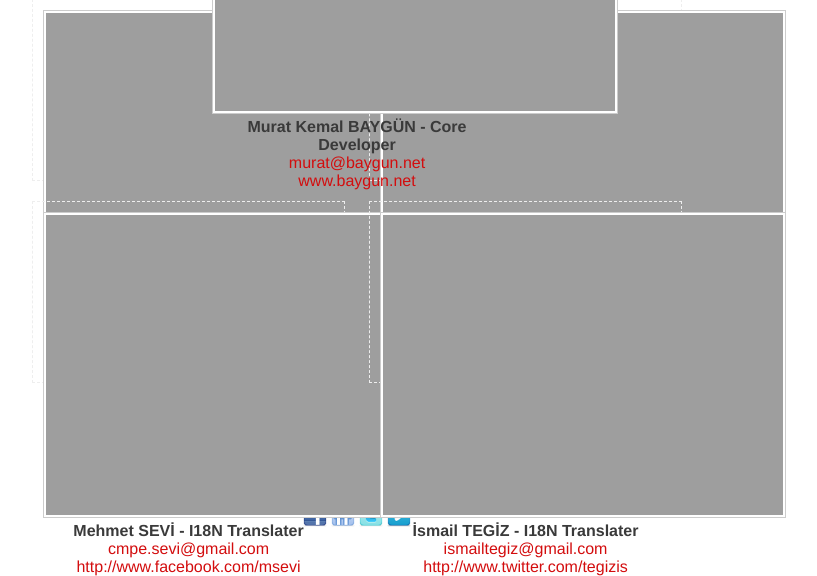
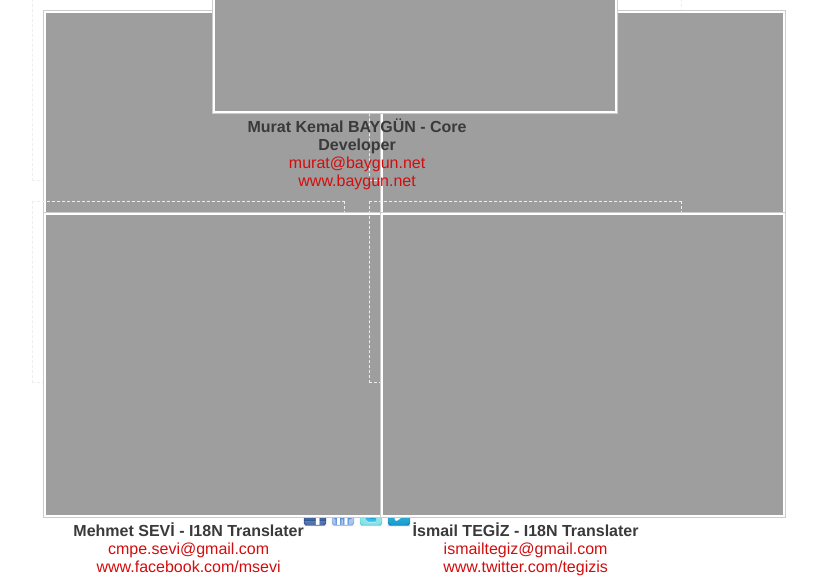
Before and after one commit to lab2023/kebab-project.com, a Jekyll site: the page built from team.html, in a window 1280 px wide and 900 px high, scrolled down 726 px, cut to the strip 324-900 px from the top of the window. Shown: the whole strip, without its empty margins (283-1100 px from the left). Built offline with Jekyll 4.4.1, drawn with Linux system fonts in a browser that asks for light colours; some web fonts are replaced; some of the changed lines change nothing that is shown.

Commit message:
Update team.html

```diff
--- a/team.html
+++ b/team.html
@@ -51,7 +51,7 @@ layout: default
         <img src="http://www.kebab-project.com/images/kebab-developer-team/ibrahim-ozgun-ozkan.jpg" alt="İbrahim Özgün ÖZKAN" /> <br />
         <strong>İbrahim Özgün ÖZKAN - I18N Translater</strong><br />
         <a href="mailto:ibrahim.ozgun.ozkan@lab2023.com">ibrahim.ozgun.ozkan@lab2023.com</a><br />
-        <a href="   http://www.ibrahimozgun.com/" target="_blank">http://www.ibrahimozgun.com</a>
+        <a href="   http://www.ibrahimozgun.com/" target="_blank">www.ibrahimozgun.com</a>
     </p>
 
     <p class="right">
@@ -67,14 +67,14 @@ layout: default
         <img src="http://www.kebab-project.com/images/kebab-developer-team/mehmet-sevi.jpg" alt="Mehmet SEVİ" /> <br />
         <strong>Mehmet SEVİ - I18N Translater</strong><br />
         <a href="mailto:cmpe.sevi@gmail.com">cmpe.sevi@gmail.com</a><br />
-        <a href="http://www.facebook.com/msevi" target="_blank">http://www.facebook.com/msevi</a>
+        <a href="http://www.facebook.com/msevi" target="_blank">www.facebook.com/msevi</a>
     </p>
 
     <p class="right">
         <img src="http://www.kebab-project.com/images/kebab-developer-team/ismail-tegiz.jpg" alt="İsmail TEGİZ" />  <br />
         <strong>İsmail TEGİZ - I18N Translater</strong><br />
         <a href="mailto:ismailtegiz@gmail.com">ismailtegiz@gmail.com</a><br />
-        <a href="http://www.twitter.com/tegizis" target="_blank">http://www.twitter.com/tegizis</a>
+        <a href="http://www.twitter.com/tegizis" target="_blank">www.twitter.com/tegizis</a>
     </p>
 
 </div>
```
